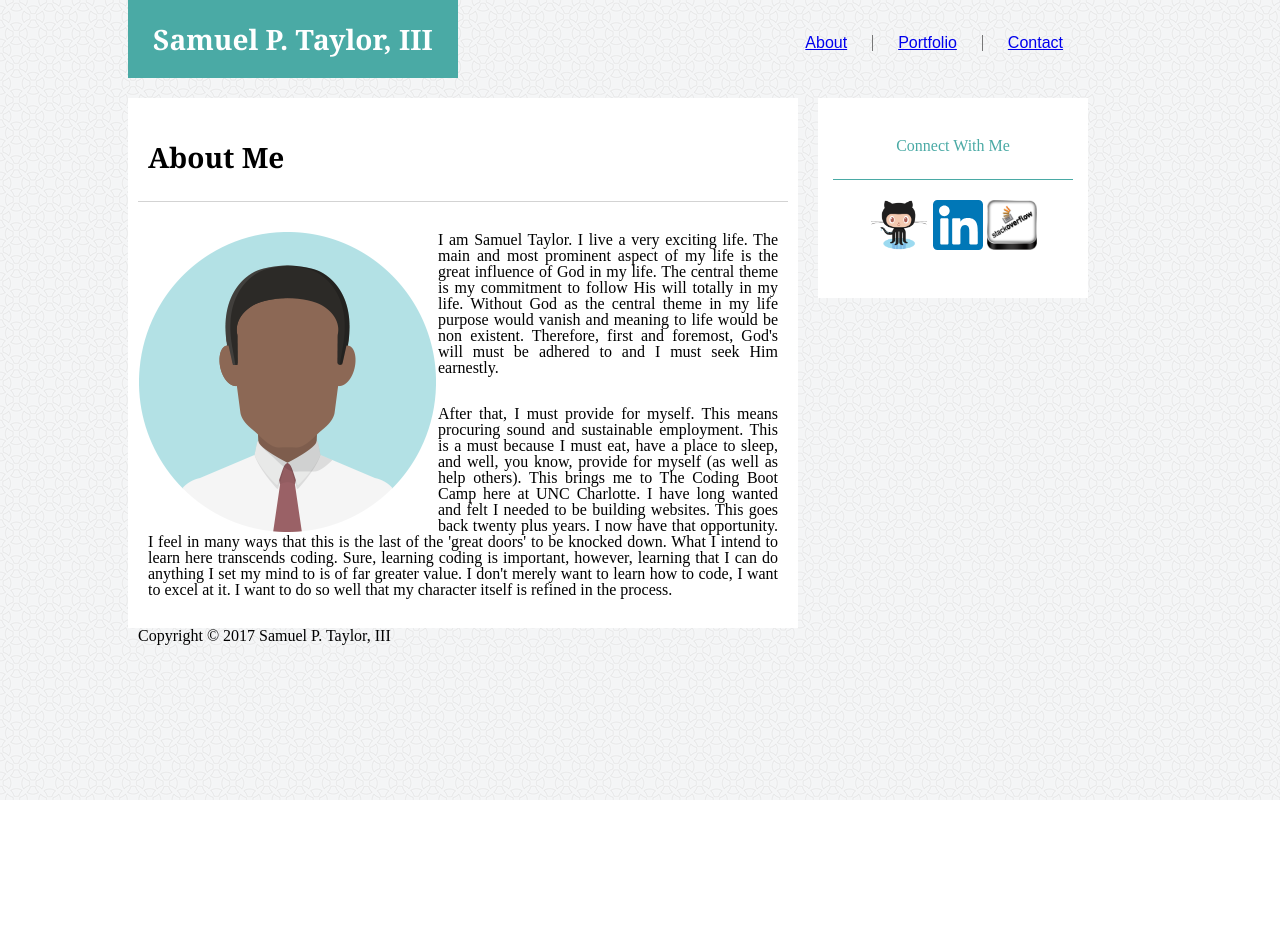
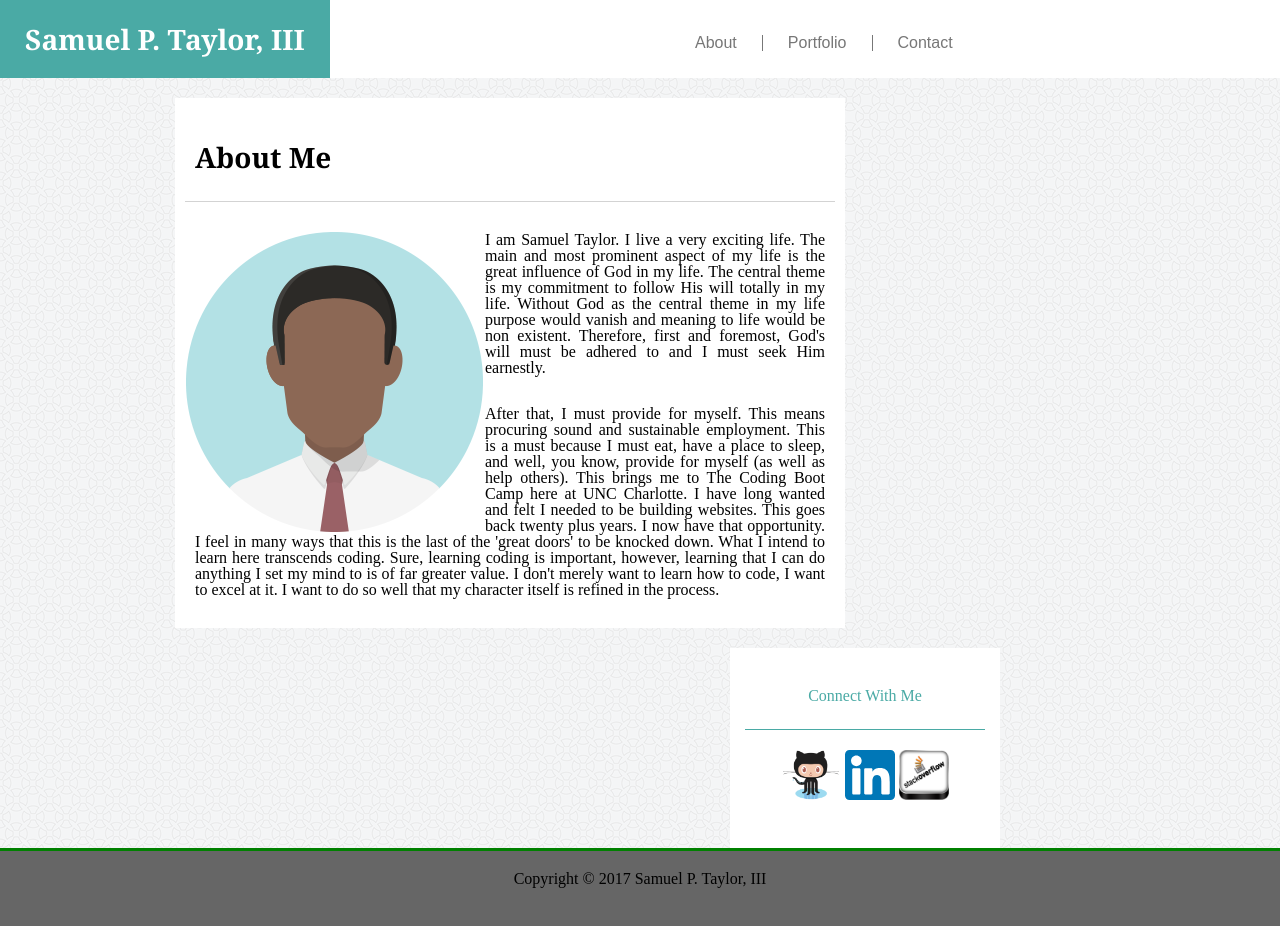
Before and after one commit to spt3gntlmn/Basic-Portfolio, a plain HTML site: page index.html in a window 1280 px wide. Before the commit the page ends 800 px from the top, so only its background shows below. Drawn offline with Linux system fonts and the light colour scheme; files that its build step writes are made by us from their sources; files whose address does not match are found by name.

Commit message:
another update

```diff
--- a/assets/css/style.css
+++ b/assets/css/style.css
@@ -1,18 +1,22 @@
 body {
-	margin-left: 10%;
-	margin-right: 10%;
-	width: 960px;
+	/*margin-left: 10%;*/
+	/*margin-right: 10%;*/
+	width: 1000px;
 	background-image: url(/Users/samuel/Classwork/Basic-Portfolio/assets/images/circles-light.png);
 	}
 
 header {
-	width: 960px;
+	margin: auto;
+	width: 100vw;
 	float: left;
+	background-color: #ffffff
 }
 
 table {
 	margin-top: 35px;
-	float: right;
+	position: absolute;
+	float: left;
+	margin-left: 670px;
     border: none;
     border-collapse: collapse;
     font-family: 'Arial', 'Helvetica Neue', Helvetica, sans-serif;
@@ -24,6 +28,11 @@ td {
 	padding: 0px 25px 0px 25px;
 	margin-top: 25px;
     border-left: 1px solid #777777;
+}
+
+td a {
+	text-decoration: none;
+    color: #777777;
 }
 
 table td:first-child {
@@ -112,5 +121,24 @@ p {
 }*/
 
 footer {
+	border-top: solid 3px green;
+	padding-top: 20px;
+
+	/*margin-left: -13%;*/
+	text-align: center;
+	background-color: #666666;
+	height: 10vh;
+	width: 100vw;
 	clear: both;
 }
+
+footer p {
+		 text-align: center;
+}
+
+
+.left3 {
+	margin: auto;
+	width: 650px;
+
+}
--- a/index.html
+++ b/index.html
@@ -10,23 +10,21 @@
 	<!-- <img ="/Users/samuel/Classwork/Basic-Portfolio/assets/images/circle-light.png"> -->
 
 	<HEADER>
+		<h1>Samuel P. Taylor, III</h1>
 		<nav>
 			<table>
 				<tr>
 					<td><a href="index.html">About</a></td>
 					<td><a href="portfolio.html">Portfolio</a></td>
 					<td><a href="contact.html">Contact</a></td>
-<!-- 					<td>About</td>
-					<td>Profile</td>
-					<td>Content</td> -->
 				</tr>
 			</table>
 		</nav>
 
-		<h1>Samuel P. Taylor, III</h1>
 	</HEADER>
 
-	<article>
+		<!-- <div style="margin-left: 100px"> -->
+		<div class="left3"><article>
 		<h2>About Me</h2>
 		<div style="padding-top: 30px">
 			<img style="float: left;" src="/Users/samuel/Classwork/Basic-Portfolio/assets/images/avatar-male.png">
@@ -36,9 +34,8 @@
 			<p>
 				After that, I must provide for myself.  This means procuring sound and sustainable employment.  This is a must because I must eat, have a place to sleep, and well, you know, provide for myself (as well as help others).  This brings me to The Coding Boot Camp here at UNC Charlotte.  I have long wanted and felt I needed to be building websites.  This goes back twenty plus years.  I now have that opportunity.  I feel in many ways that this is the last of the 'great doors' to be knocked down.  What I intend to learn here transcends coding.  Sure, learning coding is important, however, learning that I can do anything I set my mind to is of far greater value.  I don't merely want to learn how to code, I want to excel at it.  I want to do so well that my character itself is refined in the process.
 			</p>
-		</div>
-	</article>
-
+		<!-- </div> -->
+		</article></div>
 	<aside>
 		<!-- align="center" style="text-align: center; padding: 50px" -->
 		<h3>Connect With Me</h3>
@@ -50,11 +47,9 @@
 	</aside>
 
 	<footer>
-		<div>
-			<p>
-				Copyright © 2017 Samuel P. Taylor, III
-			</p>
-		</div>
+		<p>
+			Copyright © 2017 Samuel P. Taylor, III
+		</p>
 	</footer>
 
 
```
